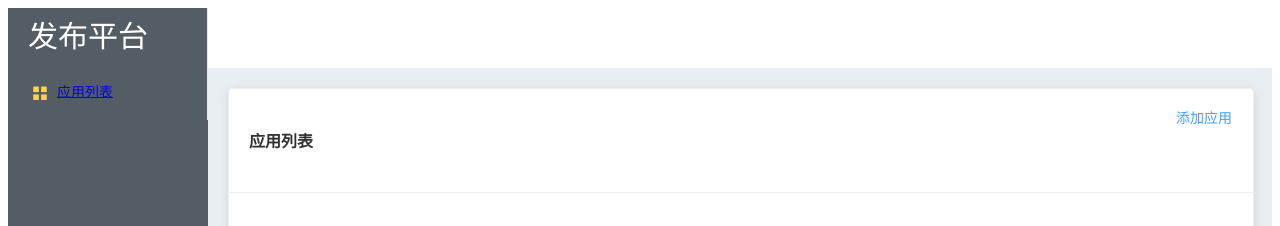
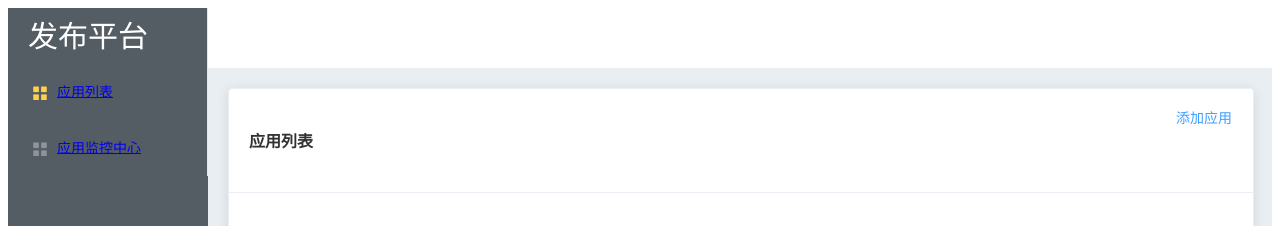
Before and after one commit to beiketianzhuang/peafowls, a Vue app in the folder srcs/: page /#/ in a window 1280 px wide. Shown: the top 226 px of the page. Built offline with nearby package versions, Linux system fonts and the light colour scheme.

Commit message:
添加监控路由

```diff
--- a/srcs/src/App.vue
+++ b/srcs/src/App.vue
@@ -17,6 +17,10 @@
             <el-menu-item index="2">
               <i class="el-icon-menu"></i>
               <router-link to="/" slot="title"><span >应用列表</span></router-link>
+            </el-menu-item>
+            <el-menu-item index="3">
+              <i class="el-icon-menu"></i>
+              <router-link to="/monitor" slot="title"><span >应用监控中心</span></router-link>
             </el-menu-item>
           </el-menu>
         </el-col>
--- a/srcs/src/router/router.js
+++ b/srcs/src/router/router.js
@@ -1,11 +1,14 @@
 import BuildDeploy from '../components/BuildDeploy';
 import ContextList from '../components/ContextList';
-
+import ContextMonitor from '../components/ContextMonitor';
 const routers = [{
     path: '/',
     component: ContextList
 },{
     path: '/deploy',
     component: BuildDeploy
+},{
+    path: '/monitor',
+    component: ContextMonitor
 }];
 export default routers;
```
